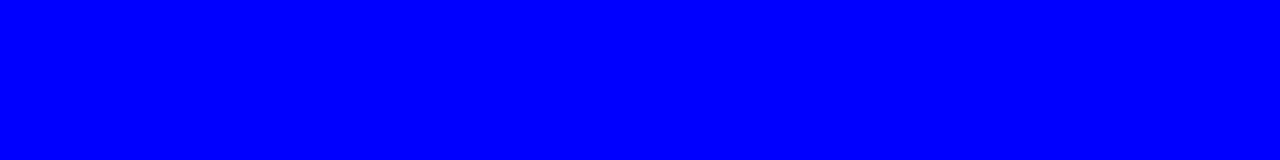
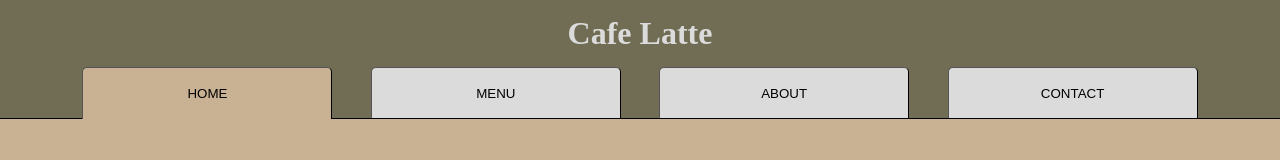
Before and after one commit to Jonathanpatinocs/restaurant_page, a website built with webpack: page src/template.html in a window 1280 px wide. Built offline with nearby package versions, Linux system fonts and the light colour scheme.

Commit message:
header/nav

```diff
--- a/src/styles.css
+++ b/src/styles.css
@@ -1,3 +1,47 @@
+:root {
+    --sage: #706D54;
+    --beige: #A08963;
+    --coffee: #C9B194;
+    --gray: #DBDBDB;
+}
+#title {
+    padding:15px;
+    text-align: center;
+    color: var(--gray);
+    margin: 0;
+}
 body {
-    background-color: blue
+    background-color: var(--coffee);
+    margin: 0;
+    padding: 0;
+    height: 100vh;
 }
+header {
+    background-color: var(--sage);
+    margin: 0;
+    border-bottom: 1px solid;
+    max-height: 118px;
+
+}
+nav {
+    width: 100%;
+    min-width: 600px;
+    display: flex;
+    gap: 3%;
+    justify-content: center;
+}
+nav button {
+    border-top-right-radius: 5px;
+    border-top-left-radius: 5px;
+    border-width: 1px;
+    height: 51px;
+    width: 250px;
+    background-color: var(--gray);
+    border-bottom-width: 0;
+
+}
+button.selected {
+    height: 52px;
+
+    background-color: var(--coffee);
+}
--- a/src/template.html
+++ b/src/template.html
@@ -3,9 +3,18 @@
 <head>
     <meta charset="UTF-8">
     <meta name="viewport" content="width=device-width, initial-scale=1.0">
-    <title>Document</title>
+    <title>Cafe Latte</title>
 </head>
 <body>
-
+    <header>
+        <h1 id="title">Cafe Latte</h1>
+        <nav>
+            <button id="home" class="selected">HOME</button>
+            <button id="menu">MENU</button>
+            <button id="about">ABOUT</button>
+            <button id="contact">CONTACT</button>
+        </nav>
+    </header>
+    <div id="content"></div>
 </body>
 </html>
```
